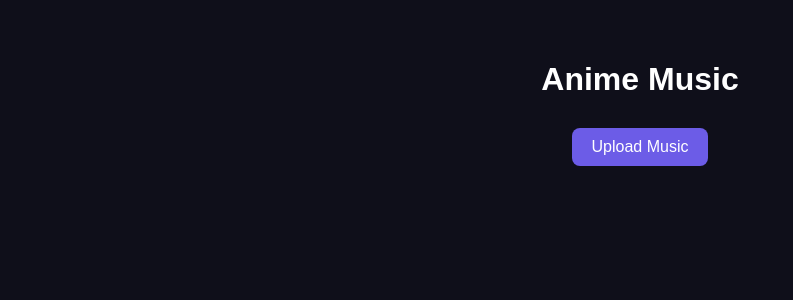
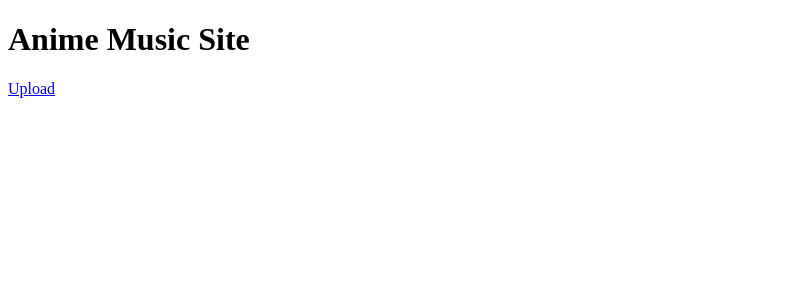
Before and after one commit to MatinMorady/AnimeMusic, a Flask app: page / in a window 1280 px wide. Shown: the top 300 px of the page, without its empty margins (0-793 px from the left). Run offline with Flask 3, Linux system fonts and the light colour scheme.

Commit message:
Update index.html

```diff
--- a/templates/index.html
+++ b/templates/index.html
@@ -1,27 +1,22 @@
 <!DOCTYPE html>
 <html>
 <head>
-    <title>Anime Music Site</title>
-    <link rel="stylesheet" href="/static/style.css">
+    <title>Anime Music</title>
 </head>
 <body>
 
-<div class="container">
+<h1>Anime Music Site</h1>
 
-    <h1>Anime Music</h1>
+<a href="/upload">Upload</a>
 
-    <a class="btn" href="/upload">Upload Music</a>
-
-    <div class="grid">
-        {% for file in files %}
-        <div class="card">
-            <div class="file-name">{{ file }}</div>
-            <a class="download" href="/download/{{ file }}">Download</a>
-        </div>
-        {% endfor %}
-    </div>
-
-</div>
+<ul>
+    {% for file in files %}
+        <li>
+            {{ file }}
+            <a href="/download/{{ file }}">Download</a>
+        </li>
+    {% endfor %}
+</ul>
 
 </body>
 </html>
```
